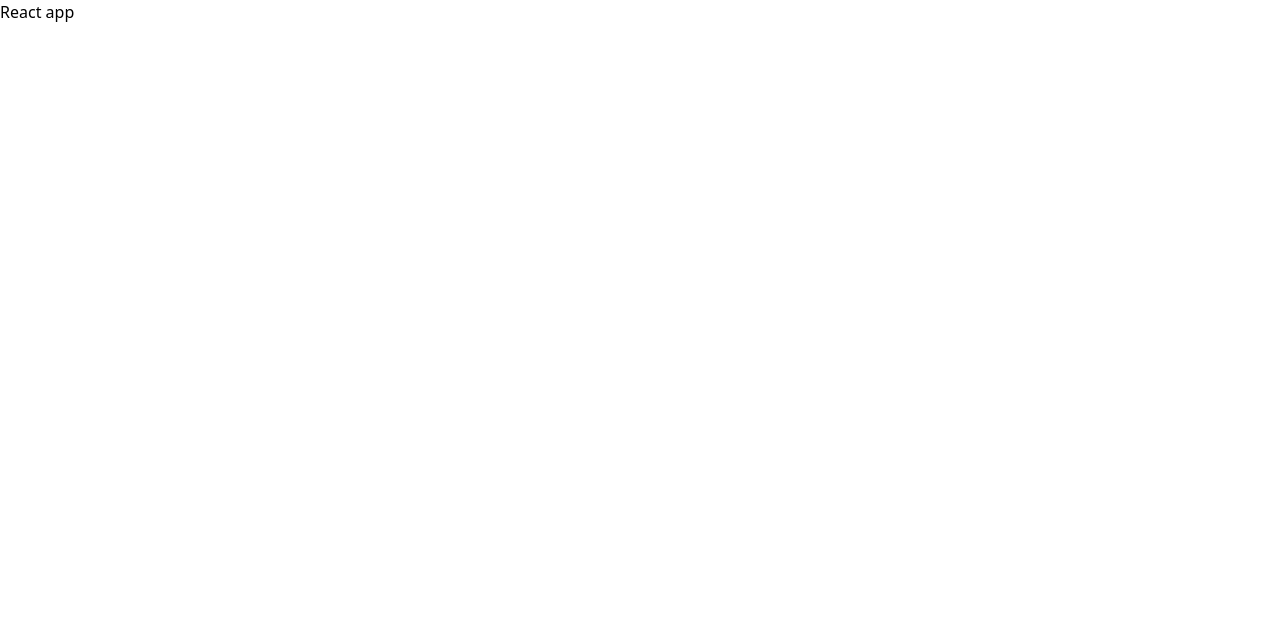
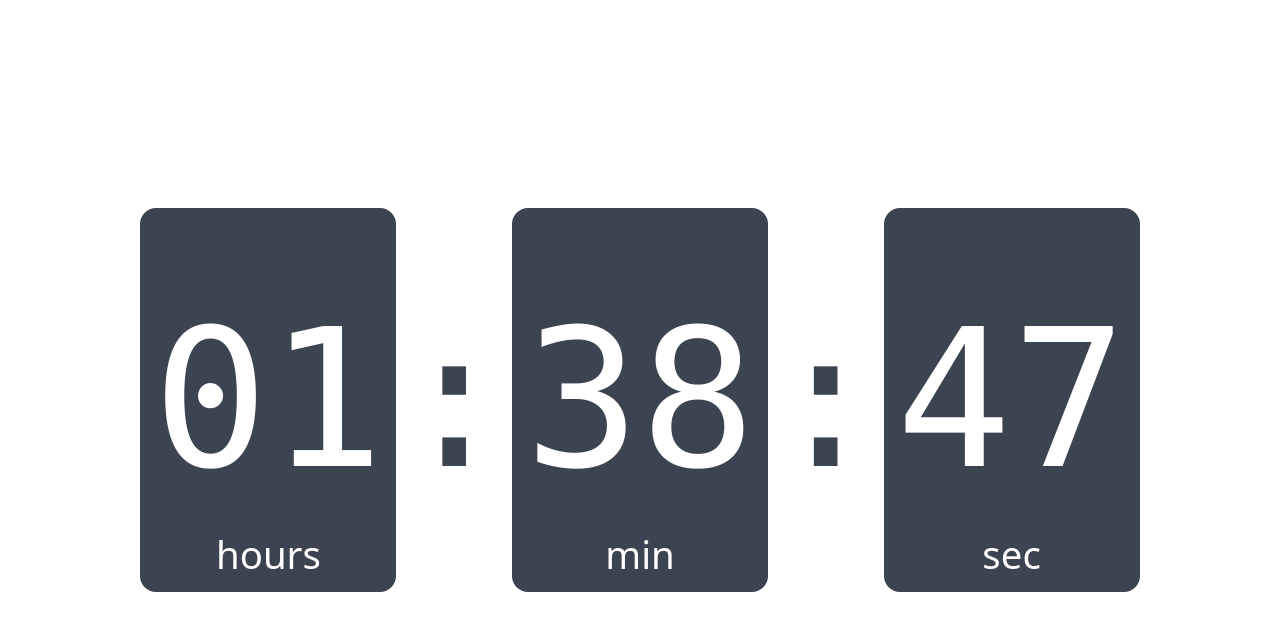
Before and after one commit to nc-labs/gomu-theme, a React (Create React App) app: page / in a window 1280 px wide. Shown: the top 630 px of the page. Built offline with nearby package versions, Linux system fonts and the light colour scheme.

Commit message:
nc-clock page

```diff
--- a/package.json
+++ b/package.json
@@ -6,6 +6,7 @@
     "@testing-library/jest-dom": "^5.14.1",
     "@testing-library/react": "^13.0.0",
     "@testing-library/user-event": "^13.2.1",
+    "daisyui": "^2.15.1",
     "react": "^18.1.0",
     "react-dom": "^18.1.0",
     "react-scripts": "5.0.1",
--- /dev/null
+++ b/src/@components/Indicator.js
@@ -0,0 +1,5 @@
+import { memo } from 'react'
+
+const Indicator = () => <p className="font-mono text-[calc(10vw*9/6)]  text-neutral">:</p>
+
+export default memo(Indicator)
--- /dev/null
+++ b/src/@components/TimeCard.js
@@ -0,0 +1,15 @@
+import { memo } from 'react'
+
+const TimeCard = ({ value, text }) => (
+  <div className="relative">
+    <div className="flex items-center justify-center aspect-[6/9] w-[20vw] bg-neutral rounded-box text-neutral-content">
+      <span className="font-mono text-[calc(10vw*9/6)] countdown">
+        <span style={{ '--value': value }} />
+      </span>
+
+      <span className="absolute bottom-2 text-[calc(2vw*9/6)]">{text}</span>
+    </div>
+  </div>
+)
+
+export default memo(TimeCard)
--- a/src/App.js
+++ b/src/App.js
@@ -1,5 +1,36 @@
-import { memo } from 'react'
+import { memo, useEffect, useState } from 'react'
+import Indicator from '@components/Indicator'
+import TimeCard from '@components/TimeCard'
 
-const App = () => <>React app</>
+const parseTime = () => {
+  const time = new Date()
+  return {
+    h: time.getHours(),
+    m: time.getMinutes(),
+    s: time.getSeconds(),
+  }
+}
+
+const App = () => {
+  const [time, setTime] = useState(parseTime())
+
+  useEffect(() => {
+    const interval = setInterval(() => {
+      setTime(parseTime())
+    }, 999)
+
+    return () => clearInterval(interval)
+  }, [])
+
+  return (
+    <div className="flex items-center justify-center w-screen h-screen">
+      <TimeCard value={time.h} text="hours" />
+      <Indicator />
+      <TimeCard value={time.m} text="min" />
+      <Indicator />
+      <TimeCard value={time.s} text="sec" />
+    </div>
+  )
+}
 
 export default memo(App)
--- a/tailwind.config.js
+++ b/tailwind.config.js
@@ -4,4 +4,5 @@ module.exports = {
   theme: {
     extend: {},
   },
+  plugins: [require('daisyui')],
 }
```
